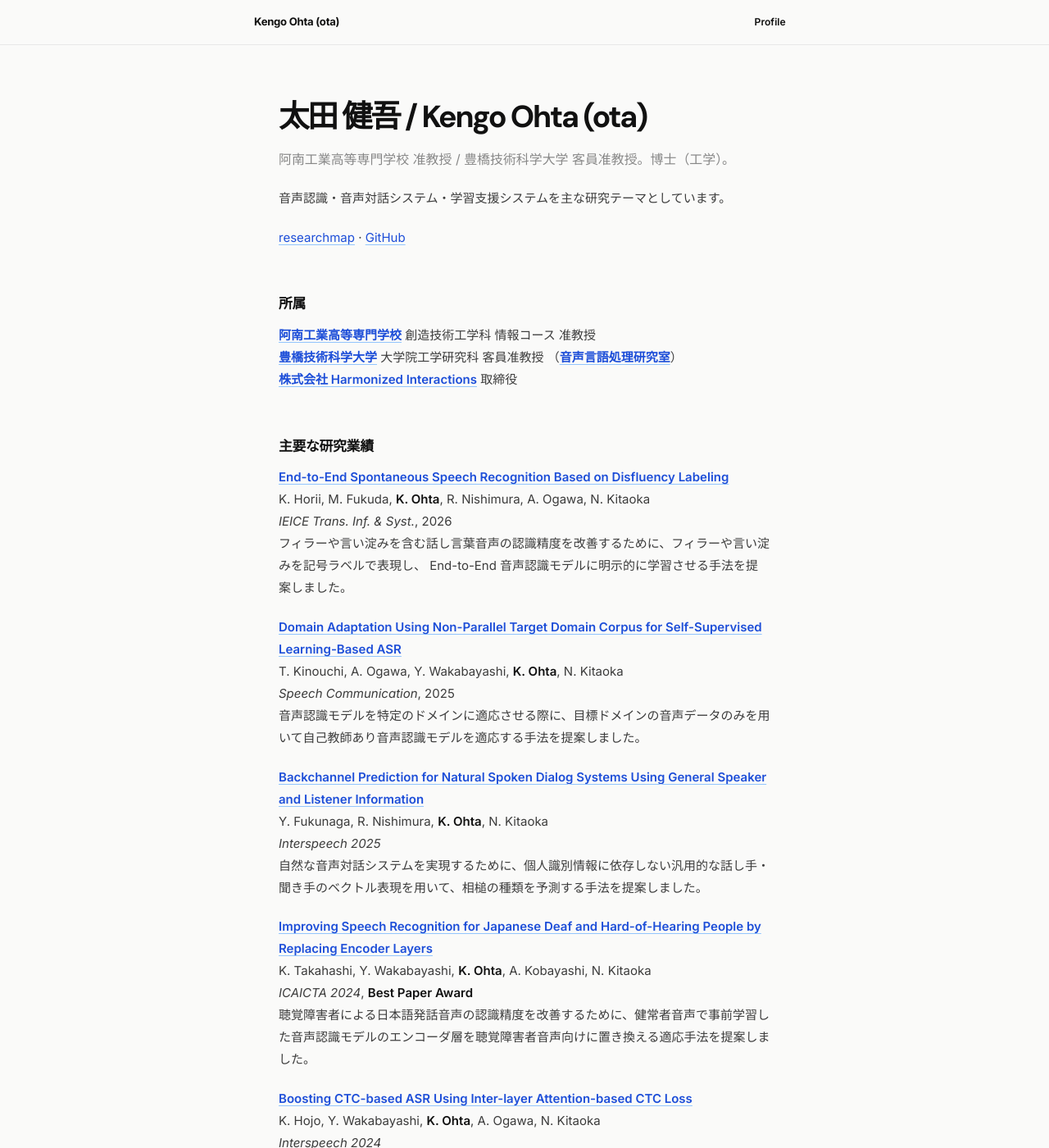
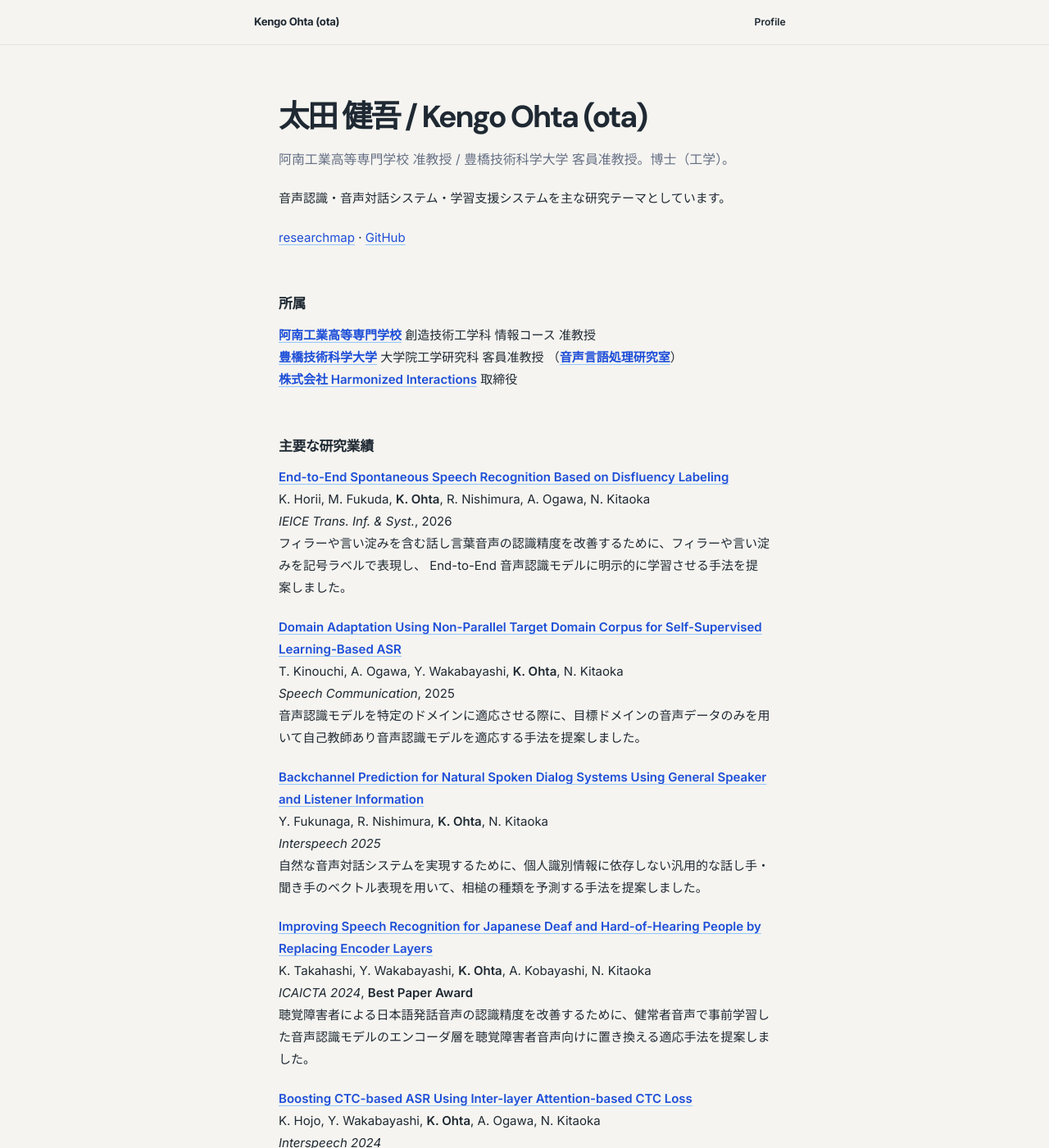
Before and after one commit to ota/ota.github.io, a Jekyll site: the page built from index.md, in a window 1280 px wide and 1400 px high. Shown: the whole window at 82% size. Built offline with Jekyll 4.4.1, drawn with Linux system fonts in a browser that asks for light colours; our own code applies the rules of GitHub Pages for plain Markdown files.

Commit message:
Update color palette to warm neutral linen theme
Co-Authored-By: Claude Sonnet 4.6 <noreply@anthropic.com>

```diff
--- a/_layouts/default.html
+++ b/_layouts/default.html
@@ -14,13 +14,14 @@
       --font-body: 'Inter', 'Zen Kaku Gothic New', "Hiragino Sans", "Yu Gothic", sans-serif;
       --font-display: 'DM Sans', 'Zen Kaku Gothic New', sans-serif;
 
-      --bg: #fafaf9;
-      --text: #111111;
-      --body: #3c3c3c;
-      --muted: #888;
-      --border: #e8e8e8;
-      --pre-bg: #111111;
-      --code-bg: #f0f0ee;
+      --bg: #f5f4f0;
+      --surface: #ffffff;
+      --text: #1f2933;
+      --body: #1f2933;
+      --muted: #667085;
+      --border: #e6e3dc;
+      --pre-bg: #1f2933;
+      --code-bg: #eceae4;
       --link: #1d4ed8;
     }
 
@@ -272,6 +273,13 @@
 
     article img { max-width: 100%; border-radius: 8px; }
 
+    /* ── Surface ── */
+    .card,
+    section {
+      background: var(--surface);
+      border: 1px solid var(--border);
+    }
+
     /* ── Mobile ── */
     @media (max-width: 600px) {
       .header { padding: 0 1.25rem; }
```
